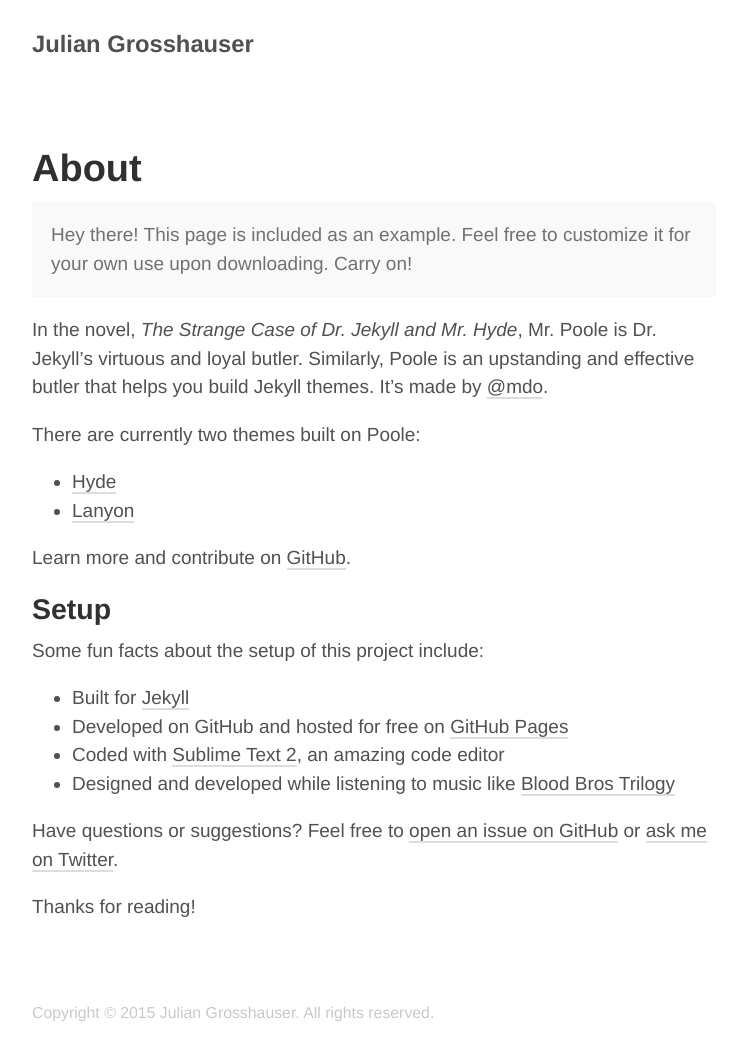
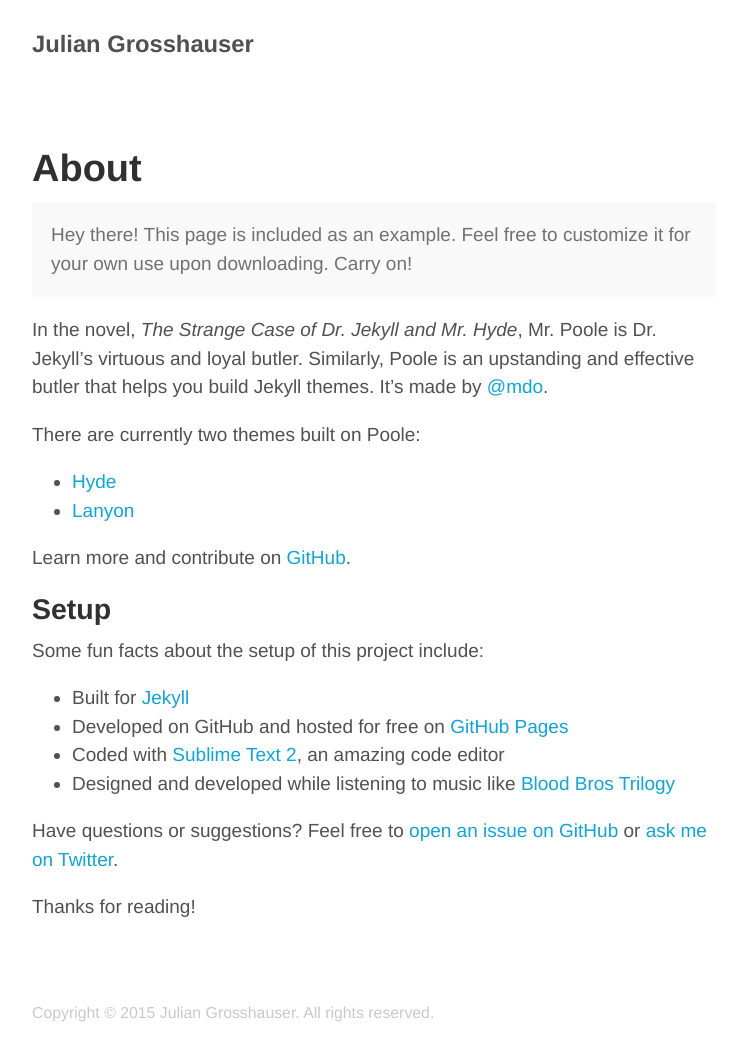
Before and after one commit to juliangrosshauser/Blog, a Jekyll site: the page built from about.md, in a window 1280 px wide. Shown: the whole page, without its empty margins (266-1003 px from the left). Built offline with Jekyll 4.4.1, drawn with Linux system fonts in a browser that asks for light colours.

Commit message:
Make links blue instead of underlining them

```diff
--- a/public/css/custom.css
+++ b/public/css/custom.css
@@ -32,15 +32,12 @@
 }
 
 a {
-  color: #515151;
-  border-bottom: 2px solid #ddd;
-  transition: all .2s ease-in-out;
+  color: #0FA5D8;
 }
 
 a:hover,
 a:focus {
   text-decoration: none;
-  border-bottom-color: #8c8c8c;
 }
 
 article.post > .post-title {
@@ -51,10 +48,6 @@
   margin-bottom: 3rem;
 }
 
-.post-title a {
-  border-bottom: 0;
-}
-
 .masthead {
   margin-bottom: 3rem;
 }
@@ -63,10 +56,6 @@
   height: 50px;
   line-height: 50px;
   vertical-align: middle;
-}
-
-.masthead-title a {
-  border-bottom: 0;
 }
 
 .masthead-title img {
```
